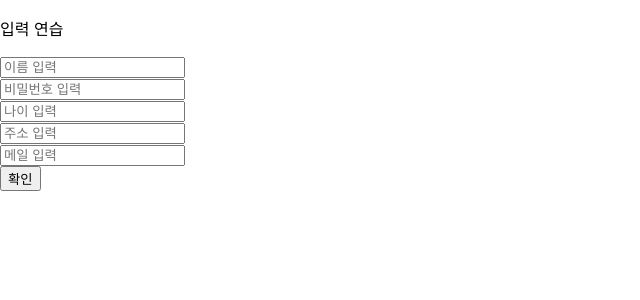
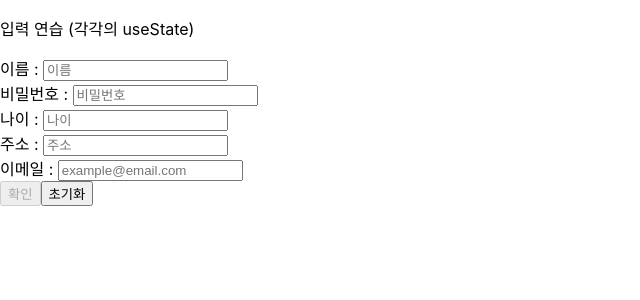
Before and after one commit to gkdudopice-lang/react, a React (Create React App) app: page / in a window 1280 px wide. Shown: the top 300 px of the page, without its empty margins (0-640 px from the left). Built offline with nearby package versions, Linux system fonts and the light colour scheme.

Commit message:
2026-10-16 오후 12:24분 강사님 버전 InputEvent (버튼 활성화, 엔터칠 때 제출, 비밀번호 별표 센스,  나중에 수정하기 편하게 만듬)

```diff
--- a/src/InputEvent.js
+++ b/src/InputEvent.js
@@ -2,83 +2,136 @@
 // 비밀번호
 // 나이
 // 주소
-// 이메일을 입력받기
-// 전부 입력 완료 되었을 때 확인 버튼 누르면 입력 받은 결과를 출력하기
+// 이메일을 입력 받기
+// 전부 입력 완료 되었을 때 확인 버튼 누르면 입력 받은 결과를 출력 하기
 
 import { useState } from "react";
 
 const InputEvent = () => {
+  // 입력값마다 useState() 선언
   const [name, setName] = useState("");
-  const [pwd, setPwd] = useState("");
+  const [password, setPassword] = useState("");
   const [age, setAge] = useState("");
-  const [addr, setAddr] = useState("");
+  const [address, setAddress] = useState("");
   const [email, setEmail] = useState("");
 
+  // 확인 버튼을 눌렀을 때 결과 출력
   const [result, setResult] = useState(null);
 
-  const handleConfirm = () => {
-    // 👈 빈 칸이 하나라도 있는지 체크하는 유효성 검사 추가!
-    if (!name || !pwd || !age || !addr || !email) {
-      alert("모든 정보를 입력해 주세요!");
+  // 입력값마다 onChange 핸들러 따로 작성, 장점: 나중에 입력값 검증이나 추가 로직을 넣을 때 함수 안쪽만 수정하면 되므로 확장성이 좋습니다.
+  const onChangeName = (e) => setName(e.target.value);
+  const onChangePassword = (e) => setPassword(e.target.value);
+  const onChangeAge = (e) => setAge(e.target.value);
+  const onChangeAddress = (e) => setAddress(e.target.value);
+  const onChangeEmail = (e) => setEmail(e.target.value);
+
+  // 모든 값이 입력되었는지 확인 (공백만 입력한 경우도 미입력 처리)
+  const isAllFilled =
+    name.trim() !== "" &&
+    password.trim() !== "" &&
+    age.trim() !== "" &&
+    address.trim() !== "" &&
+    email.trim() !== "";
+
+  // 확인 버튼 클릭
+  const onSubmit = (e) => {
+    e.preventDefault(); // 폼 제출 시 새로 고침 방지
+
+    if (!isAllFilled) {
+      alert("모든 항목을 입력 해주세요.");
       return;
     }
-    setResult({ name, pwd, age, addr, email });
+
+    // 확인을 누른 시점의 값을 저장
+    setResult({ name, password, age, address, email });
+  };
+
+  // 초기화 버튼 클릭
+  const onReset = () => {
+    setName("");
+    setPassword("");
+    setAge("");
+    setAddress("");
+    setEmail("");
+    setResult(null);
   };
 
   return (
     <>
-      <p>입력 연습</p>
+      <p>입력 연습 (각각의 useState)</p>
+
+      <form onSubmit={onSubmit}>
+        {" "}
+        {/*장점: 웹 표준에 더 부합하며, 사용자가 입력창에서 키보드의 Enter 키를 쳤을 때도 자동으로 확인 버튼이 눌리는 효과가 있어서 편리합니다. */}
         <div>
-        <input
-          type="text"
-          placeholder="이름 입력"
-          value={name}
-          onChange={(e) => setName(e.target.value)}
-        />
+          <label>
+            이름 :{" "}
+            <input value={name} onChange={onChangeName} placeholder="이름" />
+          </label>
         </div>
         <div>
+          <label>
+            비밀번호 :{" "}
             <input
               type="password"
-          placeholder="비밀번호 입력"
-          value={pwd}
-          onChange={(e) => setPwd(e.target.value)}
+              value={password}
+              onChange={onChangePassword}
+              placeholder="비밀번호"
             />
+          </label>
         </div>
         <div>
+          <label>
+            나이 :{" "}
             <input
               type="number"
-          placeholder="나이 입력"
               value={age}
-          onChange={(e) => setAge(e.target.value)}
+              onChange={onChangeAge}
+              placeholder="나이"
+              min="0"
             />
+          </label>
         </div>
         <div>
+          <label>
+            주소 :{" "}
             <input
-          type="text"
-          placeholder="주소 입력"
-          value={addr}
-          onChange={(e) => setAddr(e.target.value)}
+              value={address}
+              onChange={onChangeAddress}
+              placeholder="주소"
             />
+          </label>
         </div>
         <div>
+          <label>
+            이메일 :{" "}
             <input
               type="email"
-          placeholder="메일 입력"
               value={email}
-          onChange={(e) => setEmail(e.target.value)}
+              onChange={onChangeEmail}
+              placeholder="example@email.com"
             />
+          </label>
         </div>
+        {/* 전부 입력해야 확인 버튼 활성화, 장점: 사용자가 애초에 빈 칸으로 버튼을 누를 수 없게 막아주기 때문에 사용자 경험(UX) 측면에서 훨씬 친절하고 안전합니다. */}
+        <button type="submit" disabled={!isAllFilled}>
+          확인
+        </button>
+        <button type="button" onClick={onReset}>
+          초기화
+        </button>
+      </form>
 
-      <button onClick={handleConfirm}>확인</button>
-
+      {/* 결과 출력 */}
       {result && (
         <div>
-          <h3>입력 결과 출력</h3>
-          <p>이름: {result.name}</p>
-          <p>비밀번호: {result.pwd}</p>
-          <p>나이: {result.age}</p>
-          <p>주소: {result.addr}</p>
-          <p>이메일: {result.email}</p>
+          <h3>입력 결과</h3>
+          <p>이름 : {result.name}</p>
+          <p>비밀번호 : {"*".repeat(result.password.length)}</p>{" "}
+          {/*결과 화면에서 비밀번호를 그대로 보여주지 않고 글자 수만큼 별표(*)로 바꿔주는 센스*/}
+          <p>나이 : {result.age}</p>
+          <p>주소 : {result.address}</p>
+          <p>이메일 : {result.email}</p>
         </div>
       )}
     </>
```
Lines whose indentation alone changed are shown as unchanged.
